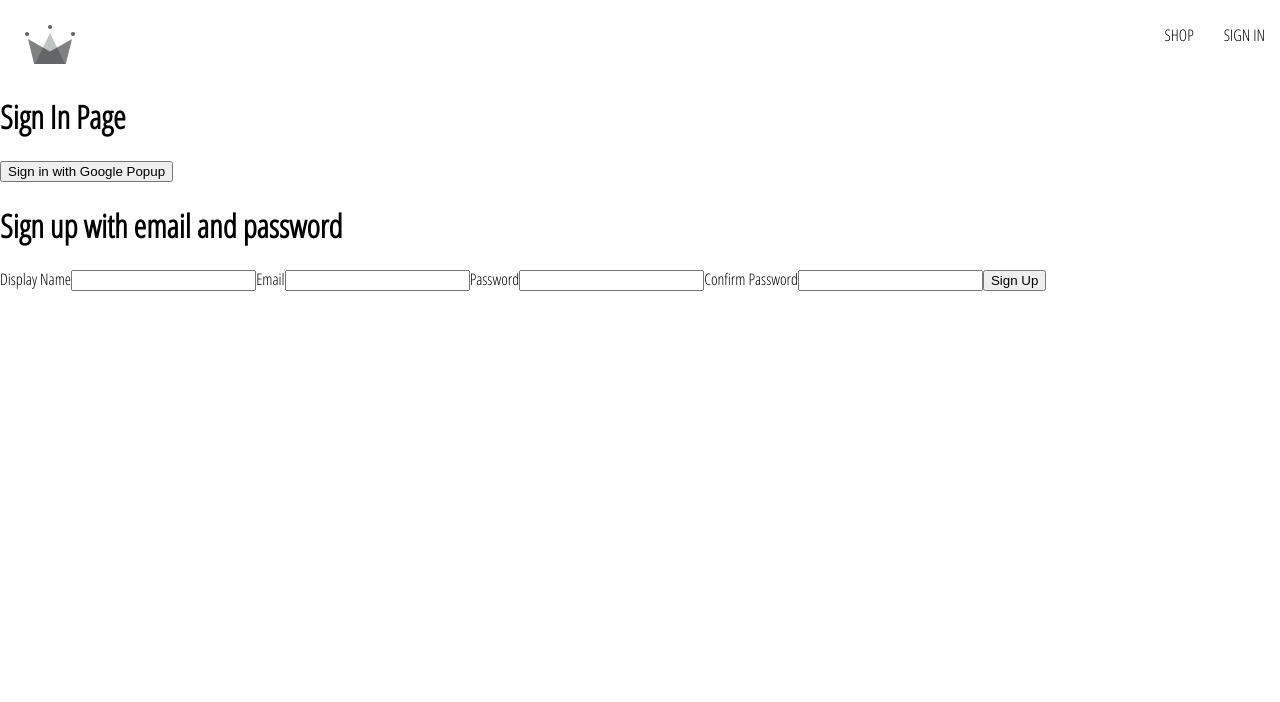
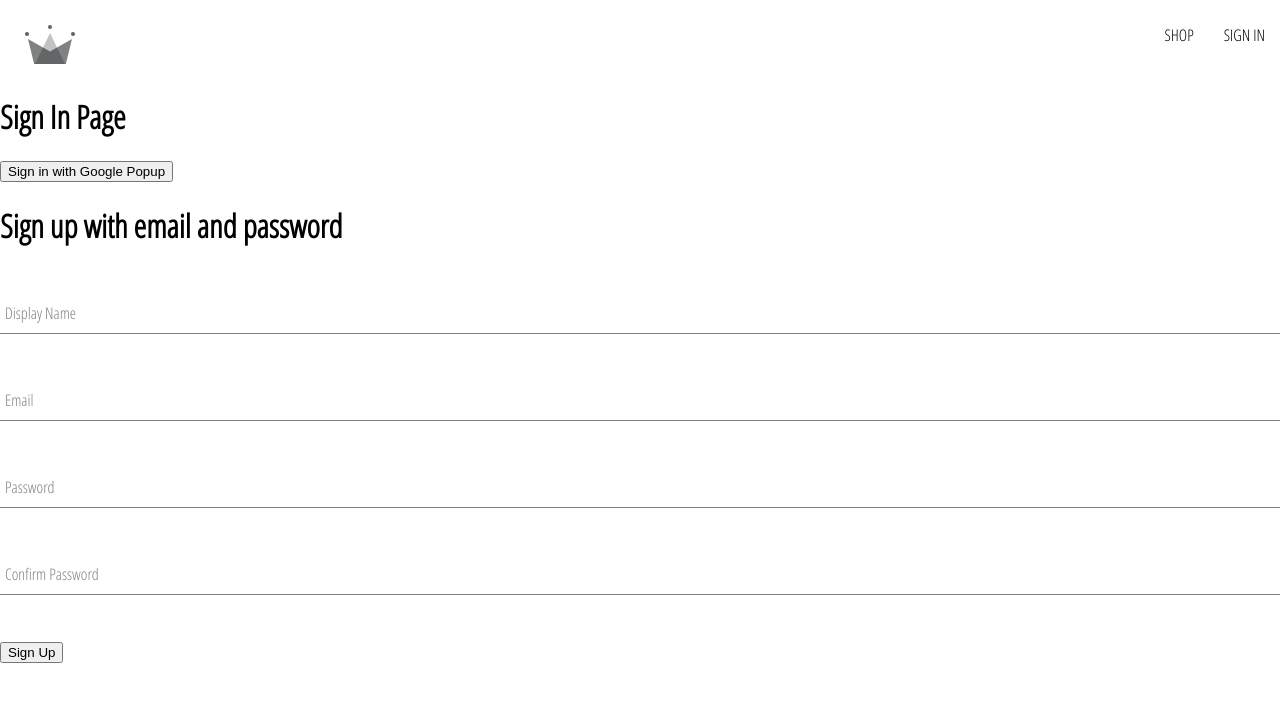
Before and after one commit to Hiro6634/crwn-clothing-v2.0, a React (Create React App) app: page /signin in a window 1280 px wide. Shown: the top 702 px of the page. Built offline with nearby package versions, Linux system fonts and the light colour scheme.

Commit message:
Generalizing From Input Component

```diff
--- /dev/null
+++ b/src/components/form-input/form-input.component.jsx
@@ -0,0 +1,14 @@
+import './form-input.styles.scss';
+
+const FormInput = ({label, ...otherProps}) => {
+    return(
+        <div className="group">
+            <input className='form-input' {...otherProps}/>
+            {label && (
+                <label className={`${otherProps.value.lenght ? 'shrink' : ''} form-input-label`}>{label}</label>
+            )}
+        </div>
+    );
+}
+
+export default FormInput;
--- /dev/null
+++ b/src/components/form-input/form-input.styles.scss
@@ -0,0 +1,55 @@
+$sub-color: grey;
+$main-color: black;
+
+
+@mixin shrinkLabel {
+  top: -14px;
+  font-size: 12px;
+  color: $main-color;
+}
+
+.group {
+  position: relative;
+  margin: 45px 0;
+
+  .form-input {
+    background: none;
+    background-color: white;
+    color: $sub-color;
+    font-size: 18px;
+    padding: 10px 10px 10px 5px;
+    display: block;
+    width: 100%;
+    border: none;
+    border-radius: 0;
+    border-bottom: 1px solid $sub-color;
+    margin: 25px 0;
+
+    &:focus {
+      outline: none;
+    }
+
+    &:focus ~ .form-input-label {
+      @include shrinkLabel();
+    }
+  }
+
+  input[type='password'] {
+    letter-spacing: 0.3em;
+  }
+
+  .form-input-label {
+    color: $sub-color;
+    font-size: 16px;
+    font-weight: normal;
+    position: absolute;
+    pointer-events: none;
+    left: 5px;
+    top: 10px;
+    transition: 300ms ease all;
+
+    &.shrink {
+      @include shrinkLabel();
+    }
+  }
+}
--- a/src/components/sign-up-form/sign-up-form.component.jsx
+++ b/src/components/sign-up-form/sign-up-form.component.jsx
@@ -3,6 +3,7 @@
     createAuthUserWithEmailAndPassword,
     createUserDocumentFromAuth
 } from "../../utils/firebase/firebase.utils";
+import FormInput from "../form-input/form-input.component";
 
 const defaultFormFields = {
     displayName: '',
@@ -56,8 +57,8 @@
         <div>
             <h1>Sign up with email and password</h1>
             <form onSubmit={handleSubmit}>
-                <label>Display Name</label>
-                <input
+                <FormInput
+                    label="Display Name"
                     type="text"
                     required
                     onChange={handleChange}
@@ -65,8 +66,8 @@
                     value={displayName}
                 />
 
-                <label>Email</label>
-                <input
+                <FormInput
+                    label = 'Email'
                     type="email"
                     required
                     onChange={handleChange}
@@ -74,8 +75,8 @@
                     value={email}
                 />
 
-                <label>Password</label>
-                <input
+                <FormInput
+                    label = 'Password'
                     type="password"
                     required
                     onChange={handleChange}
@@ -83,8 +84,8 @@
                     value={password}
                 />
 
-                <label>Confirm Password</label>
-                <input
+                <FormInput
+                    label='Confirm Password'
                     type="password"
                     required
                     onChange={handleChange}
```
